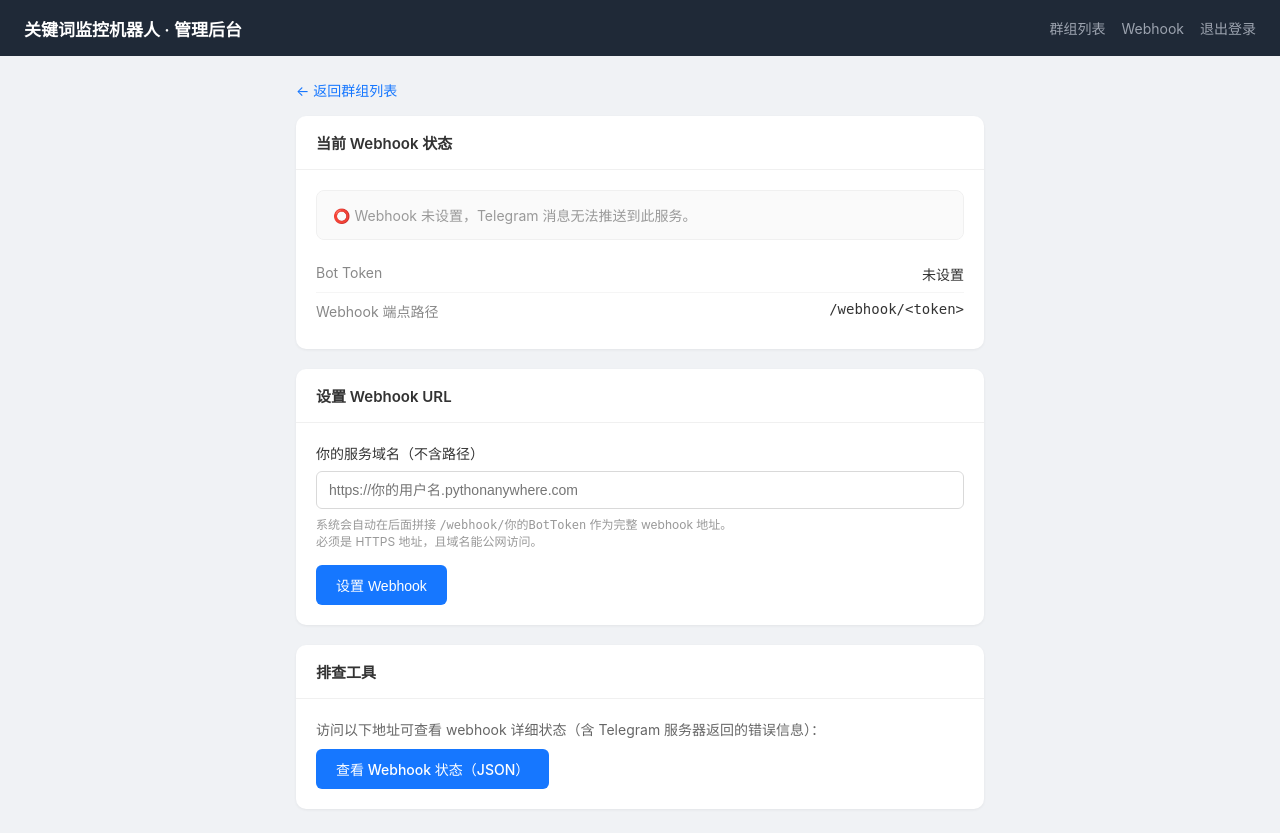
After one commit to hnwdhlgk/jk.github.io, a Flask app: page /set-webhook in a window 1280 px wide. The commit adds this page. Run offline with Flask 3, Linux system fonts and the light colour scheme; the visitor is signed in with stand-in values (Sample User, id 1).

Commit message:
Add Webhook mode for PythonAnywhere deployment: - Refactor bot.py: extract create_application() for reuse - Rewrite webapp.py: integrate Telegram webhook endpoint - Add webhook.html: webhook setup page in admin panel - Add wsgi.py: WSGI entry for PythonAnywhere - Update navigation: add Webhook link to all pages

```diff
--- a/templates/chat_detail.html
+++ b/templates/chat_detail.html
@@ -186,6 +186,7 @@
         <h1>关键词监控机器人 · 管理后台</h1>
         <div class="nav-links">
             <a href="{{ url_for('chat_list') }}">群组列表</a>
+            <a href="{{ url_for('set_webhook_page') }}">Webhook</a>
             <a href="{{ url_for('logout') }}">退出登录</a>
         </div>
     </div>
--- a/templates/chat_list.html
+++ b/templates/chat_list.html
@@ -112,7 +112,11 @@
 <body>
     <div class="header">
         <h1>关键词监控机器人 · 管理后台</h1>
-        <a href="{{ url_for('logout') }}">退出登录</a>
+        <div style="display:flex;gap:16px;align-items:center;">
+            <a href="{{ url_for('chat_list') }}">群组列表</a>
+            <a href="{{ url_for('set_webhook_page') }}">Webhook</a>
+            <a href="{{ url_for('logout') }}">退出登录</a>
+        </div>
     </div>
     <div class="container">
         {% with messages = get_flashed_messages(with_categories=true) %}
--- /dev/null
+++ b/templates/webhook.html
@@ -0,0 +1,202 @@
+<!DOCTYPE html>
+<html lang="zh-CN">
+<head>
+    <meta charset="UTF-8">
+    <meta name="viewport" content="width=device-width, initial-scale=1.0">
+    <title>Webhook 设置 - 关键词监控机器人</title>
+    <style>
+        * { margin: 0; padding: 0; box-sizing: border-box; }
+        body {
+            font-family: -apple-system, BlinkMacSystemFont, "Segoe UI", Roboto, "Helvetica Neue", Arial, sans-serif;
+            background: #f0f2f5;
+            color: #333;
+        }
+        .header {
+            background: #1f2937;
+            color: #fff;
+            padding: 0 24px;
+            height: 56px;
+            display: flex;
+            align-items: center;
+            justify-content: space-between;
+        }
+        .header h1 { font-size: 17px; font-weight: 600; }
+        .header .nav-links { display: flex; gap: 16px; align-items: center; }
+        .header a { color: #9ca3af; text-decoration: none; font-size: 14px; }
+        .header a:hover { color: #fff; }
+        .container { max-width: 720px; margin: 24px auto; padding: 0 16px; }
+        .back-link {
+            display: inline-flex;
+            align-items: center;
+            gap: 4px;
+            color: #1677ff;
+            text-decoration: none;
+            font-size: 14px;
+            margin-bottom: 16px;
+        }
+        .back-link:hover { text-decoration: underline; }
+        .flash {
+            padding: 10px 14px;
+            border-radius: 8px;
+            font-size: 14px;
+            margin-bottom: 16px;
+        }
+        .flash.error { background: #fff2f0; color: #cf1322; border: 1px solid #ffccc7; }
+        .flash.success { background: #f6ffed; color: #389e0d; border: 1px solid #b7eb8f; }
+        .card {
+            background: #fff;
+            border-radius: 10px;
+            box-shadow: 0 1px 3px rgba(0,0,0,0.06);
+            margin-bottom: 20px;
+            overflow: hidden;
+        }
+        .card-header {
+            padding: 16px 20px;
+            border-bottom: 1px solid #f0f0f0;
+            font-weight: 600;
+            font-size: 15px;
+        }
+        .card-body { padding: 20px; }
+        .status-box {
+            padding: 14px 16px;
+            border-radius: 8px;
+            margin-bottom: 16px;
+            font-size: 14px;
+        }
+        .status-box.active { background: #f6ffed; border: 1px solid #b7eb8f; color: #389e0d; }
+        .status-box.inactive { background: #fafafa; border: 1px solid #f0f0f0; color: #999; }
+        .status-box code {
+            background: rgba(0,0,0,0.06);
+            padding: 2px 6px;
+            border-radius: 4px;
+            font-family: monospace;
+            word-break: break-all;
+        }
+        .form-group { margin-bottom: 16px; }
+        .form-group label {
+            display: block;
+            font-size: 14px;
+            color: #333;
+            margin-bottom: 8px;
+            font-weight: 500;
+        }
+        .form-group input {
+            width: 100%;
+            padding: 10px 12px;
+            border: 1px solid #d9d9d9;
+            border-radius: 6px;
+            font-size: 14px;
+        }
+        .form-group input:focus { outline: none; border-color: #1677ff; }
+        .hint { font-size: 12px; color: #999; margin-top: 6px; }
+        .btn {
+            display: inline-block;
+            padding: 10px 20px;
+            border-radius: 6px;
+            font-size: 14px;
+            text-decoration: none;
+            cursor: pointer;
+            border: none;
+            font-weight: 500;
+            transition: all 0.2s;
+        }
+        .btn-primary { background: #1677ff; color: #fff; }
+        .btn-primary:hover { background: #0958d9; }
+        .btn-danger { background: #ff4d4f; color: #fff; }
+        .btn-danger:hover { background: #d9363e; }
+        .btn-row { display: flex; gap: 10px; align-items: center; }
+        .info-list { list-style: none; }
+        .info-list li {
+            padding: 8px 0;
+            border-bottom: 1px solid #f5f5f5;
+            font-size: 14px;
+            display: flex;
+            justify-content: space-between;
+        }
+        .info-list li:last-child { border-bottom: none; }
+        .info-list .label { color: #888; }
+        .info-list .value { font-family: monospace; word-break: break-all; max-width: 60%; text-align: right; }
+    </style>
+</head>
+<body>
+    <div class="header">
+        <h1>关键词监控机器人 · 管理后台</h1>
+        <div class="nav-links">
+            <a href="{{ url_for('chat_list') }}">群组列表</a>
+            <a href="{{ url_for('set_webhook_page') }}">Webhook</a>
+            <a href="{{ url_for('logout') }}">退出登录</a>
+        </div>
+    </div>
+    <div class="container">
+        <a href="{{ url_for('chat_list') }}" class="back-link">← 返回群组列表</a>
+
+        {% with messages = get_flashed_messages(with_categories=true) %}
+            {% for category, message in messages %}
+                <div class="flash {{ category }}">{{ message }}</div>
+            {% endfor %}
+        {% endwith %}
+
+        <div class="card">
+            <div class="card-header">当前 Webhook 状态</div>
+            <div class="card-body">
+                {% if current_webhook %}
+                <div class="status-box active">
+                    ✅ Webhook 已设置<br>
+                    <code>{{ current_webhook }}</code>
+                </div>
+                {% else %}
+                <div class="status-box inactive">
+                    ⭕ Webhook 未设置，Telegram 消息无法推送到此服务。
+                </div>
+                {% endif %}
+                <ul class="info-list">
+                    <li>
+                        <span class="label">Bot Token</span>
+                        <span class="value">{% if bot_token %}{{ bot_token[:10] }}...{% else %}未设置{% endif %}</span>
+                    </li>
+                    <li>
+                        <span class="label">Webhook 端点路径</span>
+                        <span class="value">/webhook/&lt;token&gt;</span>
+                    </li>
+                </ul>
+            </div>
+        </div>
+
+        <div class="card">
+            <div class="card-header">设置 Webhook URL</div>
+            <div class="card-body">
+                <form method="POST" action="{{ url_for('set_webhook_action') }}">
+                    <div class="form-group">
+                        <label for="webhook_url">你的服务域名（不含路径）</label>
+                        <input type="text" id="webhook_url" name="webhook_url"
+                               value="{{ webhook_url }}"
+                               placeholder="https://你的用户名.pythonanywhere.com" required>
+                        <div class="hint">
+                            系统会自动在后面拼接 <code>/webhook/你的BotToken</code> 作为完整 webhook 地址。<br>
+                            必须是 HTTPS 地址，且域名能公网访问。
+                        </div>
+                    </div>
+                    <div class="btn-row">
+                        <button type="submit" class="btn btn-primary">设置 Webhook</button>
+                        {% if current_webhook %}
+                        <form method="POST" action="{{ url_for('delete_webhook') }}" style="display:inline;">
+                            <button type="submit" class="btn btn-danger" onclick="return confirm('确定删除 webhook？')">删除 Webhook</button>
+                        </form>
+                        {% endif %}
+                    </div>
+                </form>
+            </div>
+        </div>
+
+        <div class="card">
+            <div class="card-header">排查工具</div>
+            <div class="card-body">
+                <p style="font-size:14px;color:#666;margin-bottom:10px;">
+                    访问以下地址可查看 webhook 详细状态（含 Telegram 服务器返回的错误信息）：
+                </p>
+                <a href="{{ url_for('webhook_status') }}" target="_blank" class="btn btn-primary">查看 Webhook 状态（JSON）</a>
+            </div>
+        </div>
+    </div>
+</body>
+</html>
```
Also changed, not shown: bot.py (+38 -21 lines), webapp.py (+137 -9 lines), wsgi.py (added, +23 -0 lines).
